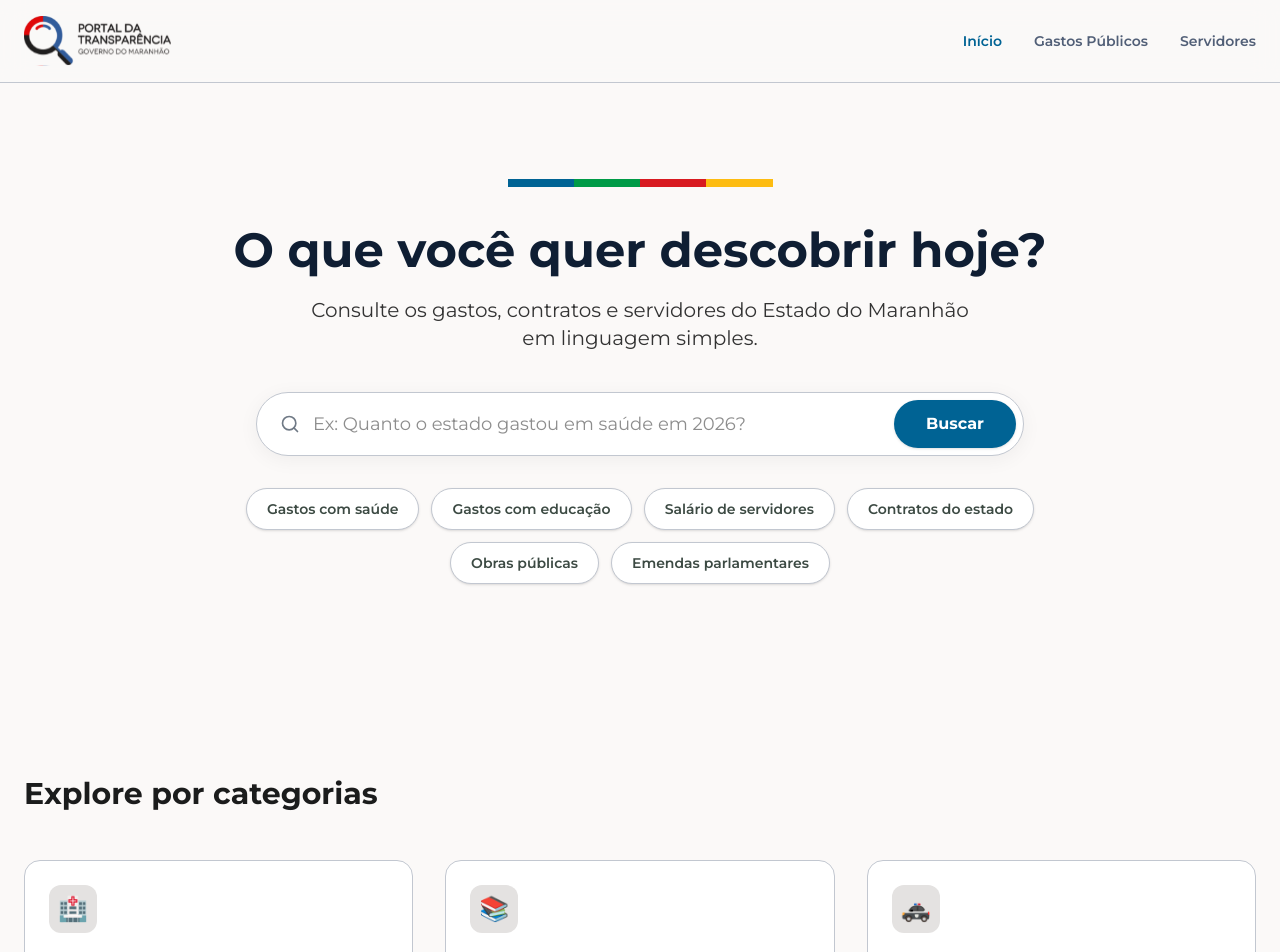
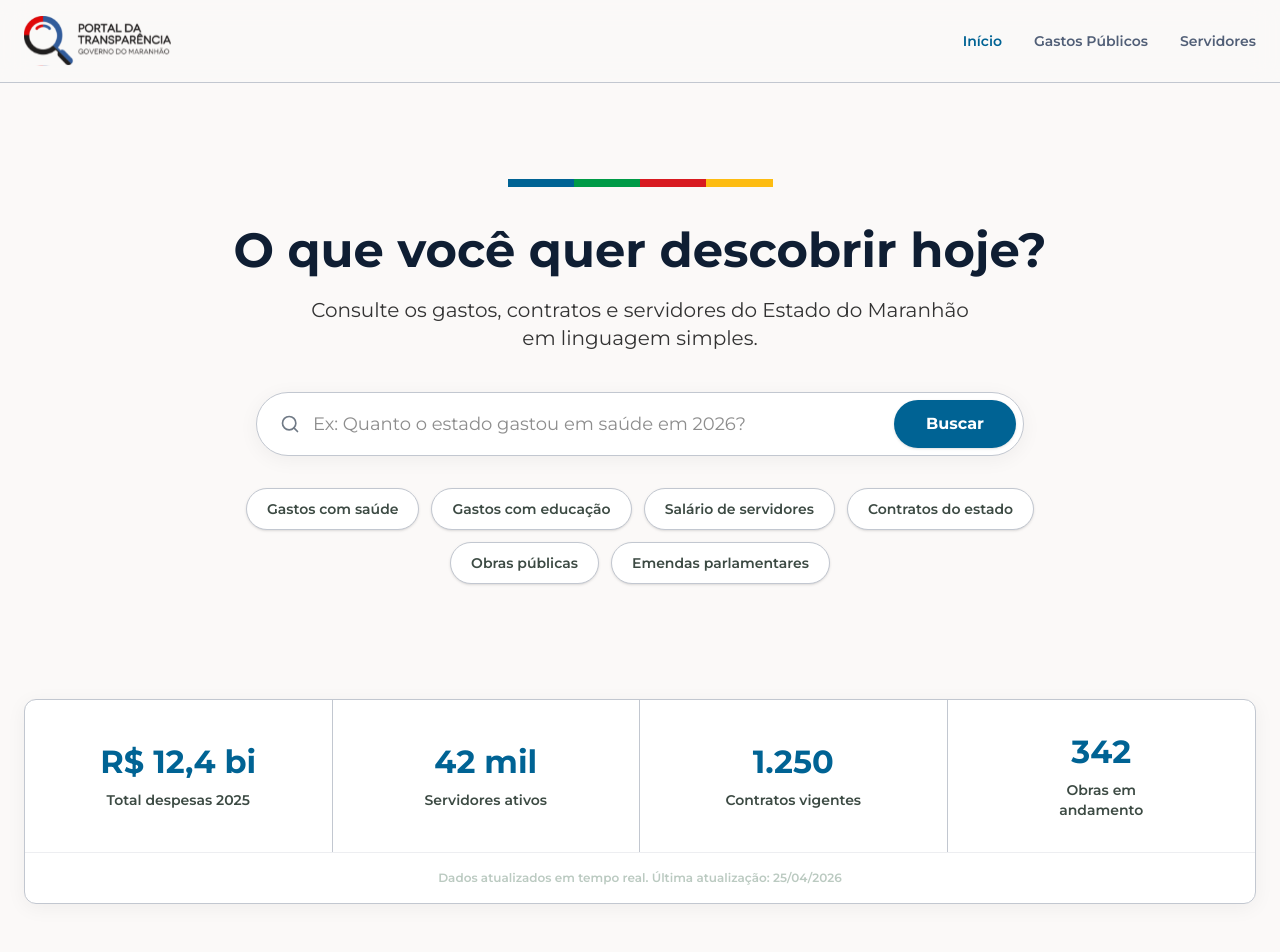
Before and after one commit to euviniciuss/portal-transparencia, a Next.js app: page / in a window 1280 px wide. Shown: the top 952 px of the page. Built offline with nearby package versions, Linux system fonts and the light colour scheme.

Commit message:
feat: criando seção de indicadores

```diff
--- a/src/presentation/flows/home/components/HeroSection/index.tsx
+++ b/src/presentation/flows/home/components/HeroSection/index.tsx
@@ -40,7 +40,7 @@ export const HeroSection: React.FC = () => {
   };
 
   return (
-    <section className="w-full py-16 md:py-24 bg-surface">
+    <section className="w-full pt-16 md:pt-24 pb-0 bg-surface">
       <div className="app-container">
         <div className="max-w-4xl mx-auto text-center flex flex-col items-center">
           <BrandStrip className="max-w-[265px] mb-[33px]" />
--- /dev/null
+++ b/src/presentation/flows/home/pages/HomePage/components/IndicatorsSection.tsx
@@ -0,0 +1,43 @@
+import React from 'react';
+
+const INDICATORS = [
+  { label: 'Total despesas 2025', value: 'R$ 12,4 bi' },
+  { label: 'Servidores ativos', value: '42 mil' },
+  { label: 'Contratos vigentes', value: '1.250' },
+  { label: 'Obras em andamento', value: '342' },
+];
+
+interface IndicatorsSectionProps {
+  className?: string;
+}
+
+export const IndicatorsSection: React.FC<IndicatorsSectionProps> = ({ className }) => {
+  return (
+    <section className={`w-full ${className}`}>
+      <div className="app-container">
+        <div className="bg-white rounded-[12px] border border-outline-variant shadow-[0px_4px_20px_0px_rgba(0,0,0,0.05)]">
+          <div className="grid grid-cols-1 md:grid-cols-4 divide-y md:divide-y-0 md:divide-x divide-outline-variant">
+            {INDICATORS.map((indicator) => (
+              <div
+                key={indicator.label}
+                className="flex flex-col items-center justify-center p-6 md:p-8"
+              >
+                <span className="text-3xl md:text-[32px] font-bold text-primary leading-tight mb-2">
+                  {indicator.value}
+                </span>
+                <span className="text-sm font-semibold text-on-surface-variant text-center max-w-[150px]">
+                  {indicator.label}
+                </span>
+              </div>
+            ))}
+          </div>
+          <div className="py-4 px-6 text-center border-t border-outline-variant/30">
+            <p className="text-[12px] font-semibold text-[#BBCAC1]">
+              Dados atualizados em tempo real. Última atualização: 25/04/2026
+            </p>
+          </div>
+        </div>
+      </div>
+    </section>
+  );
+};
--- a/src/presentation/flows/home/pages/HomePage/index.tsx
+++ b/src/presentation/flows/home/pages/HomePage/index.tsx
@@ -4,6 +4,7 @@ import { HeroSection } from '@flows/home/components/HeroSection';
 import { Footer } from '@flows/home/components/Footer';
 import { CategoriesSection } from './components/CategoriesSection';
 import { MunicipalRepassesSection } from './components/MunicipalRepassesSection';
+import { IndicatorsSection } from './components/IndicatorsSection';
 
 export const HomePage: React.FC = () => {
   return (
@@ -12,6 +13,7 @@ export const HomePage: React.FC = () => {
 
       <main className="flex-grow">
         <HeroSection />
+        <IndicatorsSection className="mt-[115px]" />
         <CategoriesSection />
         <MunicipalRepassesSection />
       </main>
```
